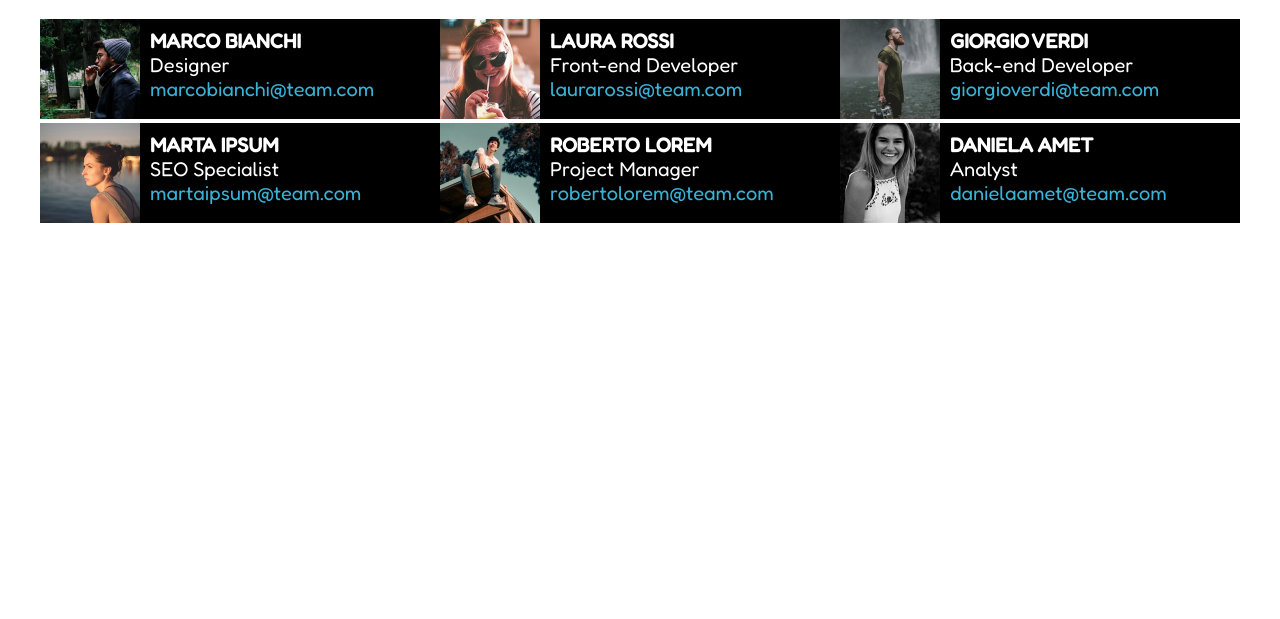
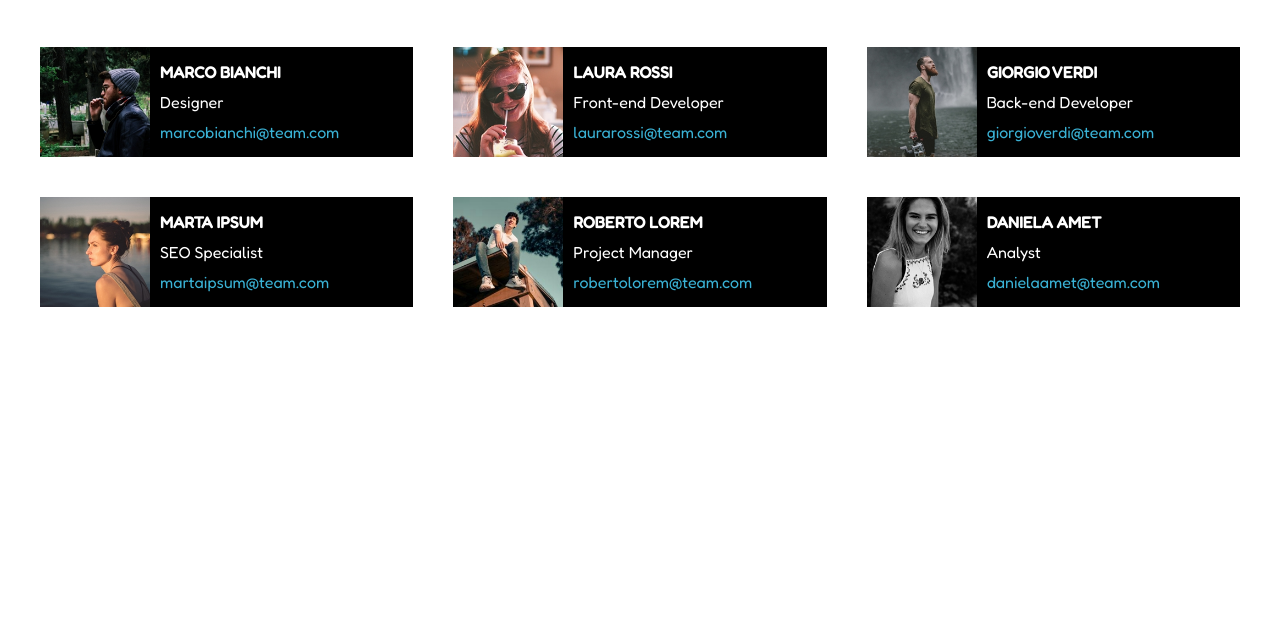
Before and after one commit to FedericaPozzer/html-css-float-cards, a plain HTML site: page index.html in a window 1280 px wide. Shown: the part 181-800 px from the top of the page. Drawn offline with Linux system fonts and the light colour scheme.

Commit message:
Last commit!

```diff
--- a/css/style.css
+++ b/css/style.css
@@ -6,15 +6,11 @@
     box-sizing: border-box;
 }
 
-img {
-    /* max-width: 100%; */
-    height: 100px;
-}
-
 
 /* Utils */
 
-.clearfix::after {
+.clearfix::after,
+.row::after {
     content: "";
     display: table;
     clear: both;
@@ -24,61 +20,68 @@ img {
     margin: 0 auto;
     width: 1200px;
     font-family: 'Fredoka', sans-serif;
-
-    /* background-color: green;  */
 }
 
-/* :root {
-    --bold-fredoka: 'Fredoka One';
-    --normal-fredoka: 'Fredoka', sans-serif;
-} */
 
 /* Header */
 
-.main-header {
+.section-header {
     height: 130px;
     font-family: 'Fredoka One';
     color: #e53170;
     line-height: 130px;
     text-align: center;
-
-
-    /* background-color: blueviolet; */
-}
+    font-size: 25px;
+    }
 
 /* Main - <p> */
 
 .team-presentation {
     text-align: center;
     margin-bottom: 30px;
+    font-size: 20px;
+    color: #464f5c;
 }
 
 /* Main - Columns */
 
+.row {
+    margin: 0 -20px;
+}
+
 .column {
     width: calc(100% /3);
     float: left;
-    /* margin: 10px; */
+    padding: 20px;
+}
 
-    /* border: 1px solid black; */
-    /* background-color: palevioletred;  */
+.card {
+    /* width: 100%; */
+    height: 110px;
+    background-color: black;
+    color: white;
 }
-.column-image, .description {
+
+a {
+    color: #3ab2d5;
+    text-decoration: none;
+
+}
+
+.card-image {
+    height: 100%;
     float: left;
 }
 
-.description {
-    font-size: 20px;
-    color: white;
-    margin: 10px auto auto 10px;
+img {
+    height: 100%;
+    margin-right: 10px;
 }
 
-.card {
-    width: 100%;
-    height: 100px;
-    background-color: black;
+.card-details {
+    padding: 10px;
+    line-height: calc(90px /3);
 }
 
-.email {
-    color: #3ab2d5;
-}
+
+/* style="text-decoration: none;" */
--- a/index.html
+++ b/index.html
@@ -20,122 +20,110 @@
     <link rel="stylesheet" href="./css/style.css">
 </head>
 <body>
-    <div class="container">
-        <header class="main-header">
+    <section class="container">
+        <header class="section-header">
             <h1>Meet Our Team</h1>
         </header>
 
         <main>
             <p class="team-presentation">Lorem ipsum dolor sit amet consectetur adipisicing elit. Officia, iste assumenda. Labore laboriosam, animi fugit ipsa eligendi fuga error esse asperiores exercitationem assumenda mollitia fugiat! At repellat ea totam fugit.</p>
 
-            <row class="row clearfix">
+            <div class="row">
 
-                <column class="column">
+                <div class="column">
                     <div class="card">
 
-                        <row class="second-row clearfix">
-                            <column class="column-image">
+                            <div class="card-image">
                                 <img src="./img/male1.png" alt="Male1">
-                            </column>
-                            <column class="description">
+                            </div>
+                            <div class="card-details">
                                 <span><b>MARCO BIANCHI</b></span> <br>
                                 <span>Designer</span> <br>
-                                <span class="email">marcobianchi@team.com</span>
-                            </column>
-                        </row>
+                                <a href="mailto=marcobianchi@team.com">marcobianchi@team.com</a>
+                            </div>
 
                     </div>
-                </column>
+                </div>
 
-                <column class="column">
+                <div class="column">
                     <div class="card">
 
-                        <row class="second-row clearfix">
-                            <column class="column-image">
-                                <img src="./img/female1.png" alt="Male1">
-                            </column>
-                            <column class="description">
+                            <div class="card-image">
+                                <img src="./img/female1.png" alt="Female1">
+                            </div>
+                            <div class="card-details">
                                 <span><b>LAURA ROSSI</b></span> <br>
                                 <span>Front-end Developer</span> <br>
-                                <span class="email">laurarossi@team.com</span>
-                            </column>
-                        </row>
+                                <a href="mailto:laurarossi@team.com">laurarossi@team.com</a>
+                            </div>
 
                     </div>
-                </column>
+                </div>
 
-                <column class="column">
+                 <div class="column">
                     <div class="card">
 
-                        <row class="second-row clearfix">
-                            <column class="column-image">
-                                <img src="./img/male2.png" alt="Male1">
-                            </column>
-                            <column class="description">
+                            <div class="card-image">
+                                <img src="./img/male2.png" alt="Male2">
+                            </div>
+                            <div class="card-details">
                                 <span><b>GIORGIO VERDI</b></span> <br>
                                 <span>Back-end Developer</span> <br>
-                                <span class="email">giorgioverdi@team.com</span>
-                            </column>
-                        </row>
+                                <a href="mailto:giorgioverdi@team.com">giorgioverdi@team.com</a>
+                            </div>
 
                     </div>
-                </column>
+                </div>
 
-                <column class="column">
+                <div class="column">
                     <div class="card">
 
-                        <row class="second-row clearfix">
-                            <column class="column-image">
-                                <img src="./img/female2.png" alt="Male1">
-                            </column>
-                            <column class="description">
+                            <div class="card-image">
+                                <img src="./img/female2.png" alt="Female2">
+                            </div>
+                            <div class="card-details">
                                 <span><b>MARTA IPSUM</b></span> <br>
                                 <span>SEO Specialist</span> <br>
-                                <span class="email">martaipsum@team.com</span>
-                            </column>
-                        </row>
+                                <a href="mailto:martaipsum@team.com">martaipsum@team.com</a>
+                            </div>
 
                     </div>
-                </column>
+                </div>
 
-                <column class="column">
+               <div class="column">
                     <div class="card">
 
-                        <row class="second-row clearfix">
-                            <column class="column-image">
-                                <img src="./img/male3.png" alt="Male1">
-                            </column>
-                            <column class="description">
+                            <div class="card-image">
+                                <img src="./img/male3.png" alt="Male3">
+                            </div>
+                            <div class="card-details">
                                 <span><b>ROBERTO LOREM</b></span> <br>
                                 <span>Project Manager</span> <br>
-                                <span class="email">robertolorem@team.com</span>
-                            </column>
-                        </row>
+                                <a href="mailto:robertolorem@team.com">robertolorem@team.com</a>
+                            </div>
 
                     </div>
-                </column>
+                </div>
 
-                <column class="column">
+                <div class="column">
                     <div class="card">
 
-                        <row class="second-row clearfix">
-                            <column class="column-image">
-                                <img src="./img/female3.png" alt="Male1">
-                            </column>
-                            <column class="description">
+                            <div class="card-image">
+                                <img src="./img/female3.png" alt="Female3">
+                            </div>
+                            <div class="card-details">
                                 <span><b>DANIELA AMET</b></span> <br>
                                 <span>Analyst</span> <br>
-                                <span class="email">danielaamet@team.com</span>
-                            </column>
-                        </row>
+                                <a href="mailto:danielaamet@team.com">danielaamet@team.com</a>
+                            </div>
 
                     </div>
-                </column>
+                </div>
 
-            </row>
+            </div>
 
         </main>
-    </div>
+    </section>
 
 </body>
 </html>
```
